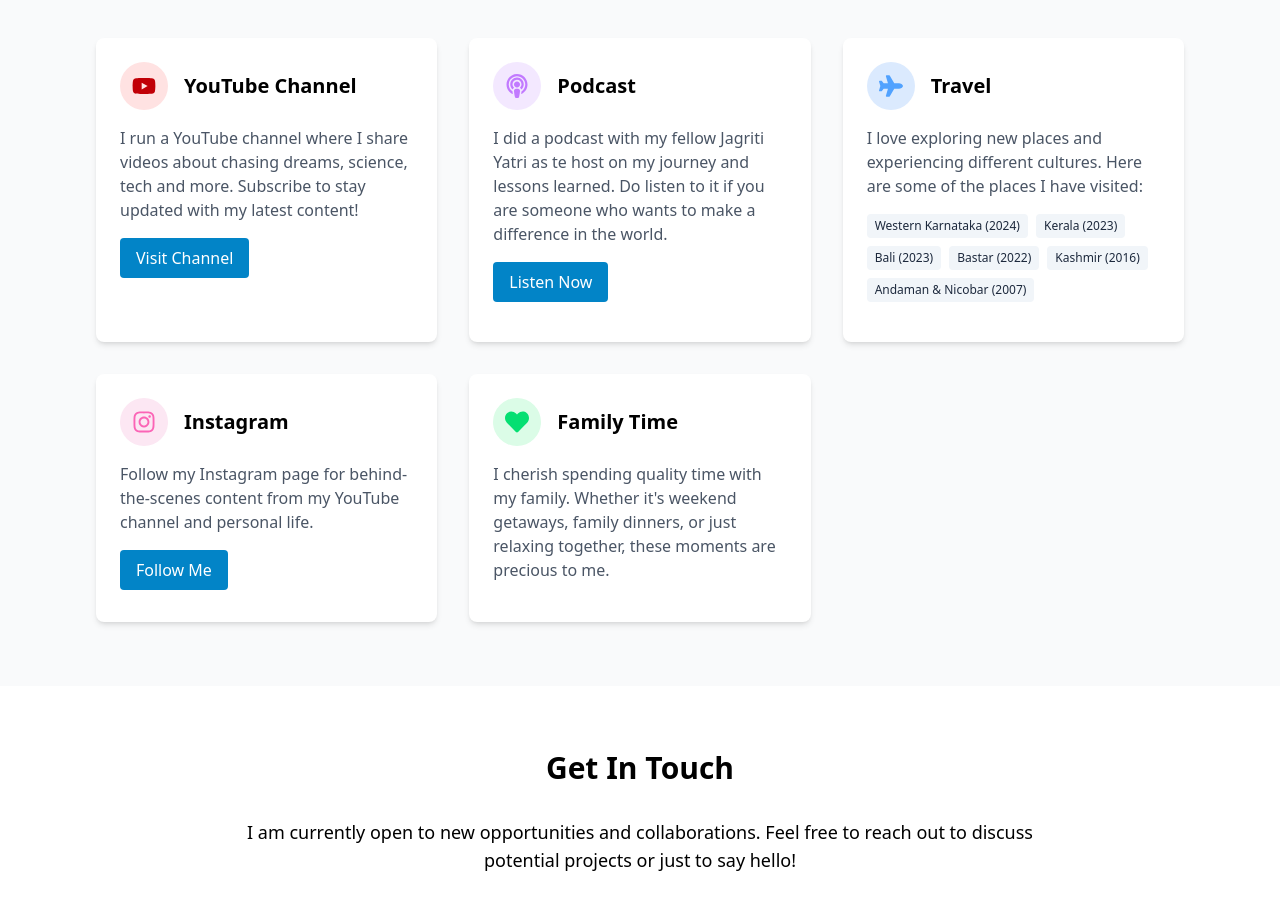
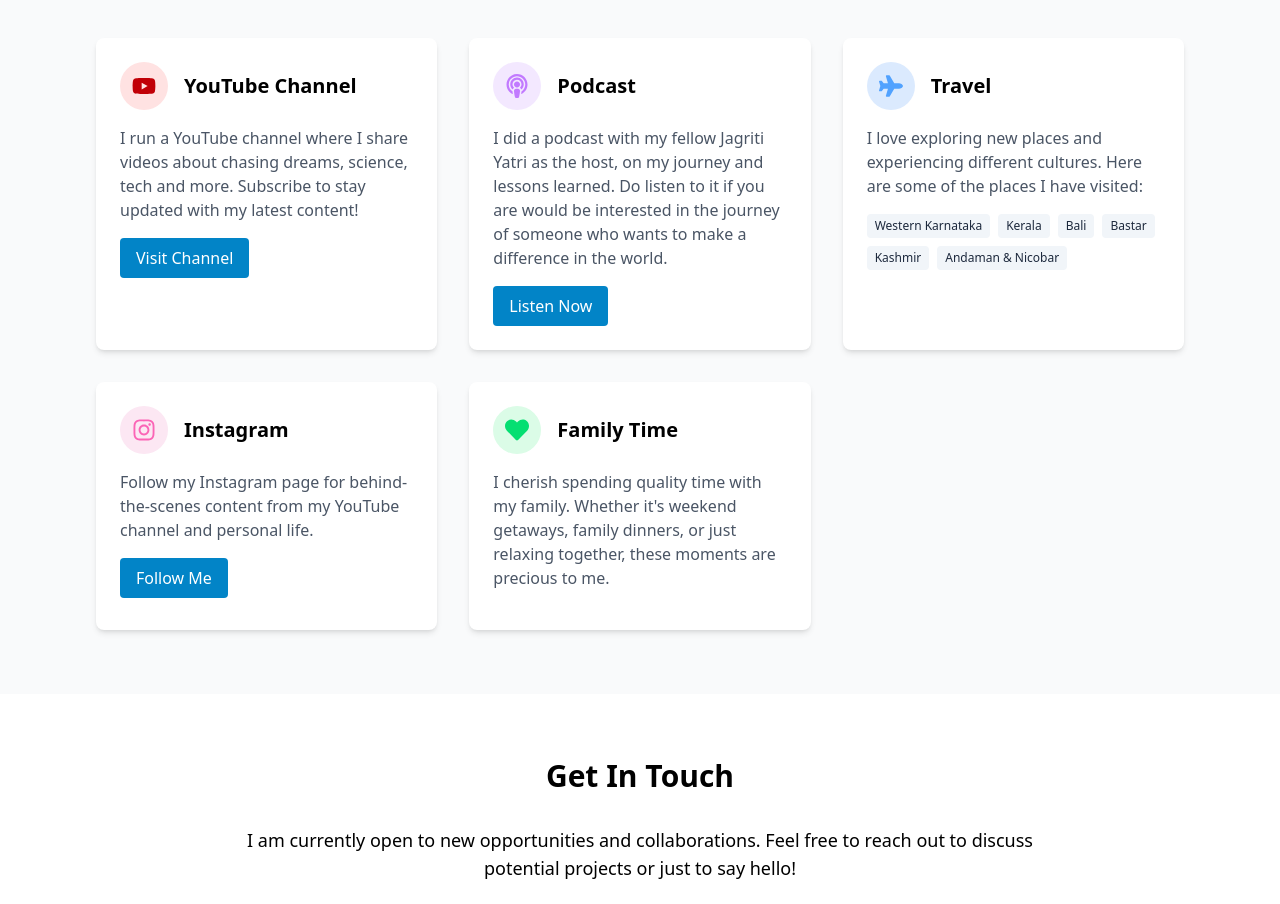
Before and after one commit to HilloriDesai/hillori-portfolio, a Next.js app: page / in a window 1280 px wide. Shown: the part 3640-4544 px from the top of the page. Built offline with nearby package versions, Linux system fonts and the light colour scheme.

Commit message:
fix: typos ++

```diff
--- a/src/components/Interests.tsx
+++ b/src/components/Interests.tsx
@@ -93,9 +93,10 @@ const Interests: React.FC = () => {
               <h3 className="text-xl font-bold">Podcast</h3>
             </div>
             <p className="text-gray-600 text-gray-300 mb-4">
-              I did a podcast with my fellow Jagriti Yatri as te host on my
-              journey and lessons learned. Do listen to it if you are someone
-              who wants to make a difference in the world.
+              I did a podcast with my fellow Jagriti Yatri as the host, on my
+              journey and lessons learned. Do listen to it if you are would be
+              interested in the journey of someone who wants to make a
+              difference in the world.
             </p>
             <a
               href="https://www.youtube.com/watch?v=V3zfYxTUaM0"
@@ -122,7 +123,8 @@ const Interests: React.FC = () => {
             <div className="flex flex-wrap gap-2 mb-4">
               {travelLocations.map((location, index) => (
                 <span key={index} className="technology-badge">
-                  {location.city} ({location.year})
+                  {location.city}
+                  {/* ({location.year}) */}
                 </span>
               ))}
             </div>
--- a/src/pages/index.tsx
+++ b/src/pages/index.tsx
@@ -5,7 +5,7 @@ import About from "../components/about";
 import Experience from "../components/experience";
 import Projects from "../components/projects";
 import Publications from "../components/publications";
-import Interests from "../components/Interests";
+import Interests from "../components/interests";
 import Contact from "../components/contact";
 import Footer from "../components/footer";
 
```
